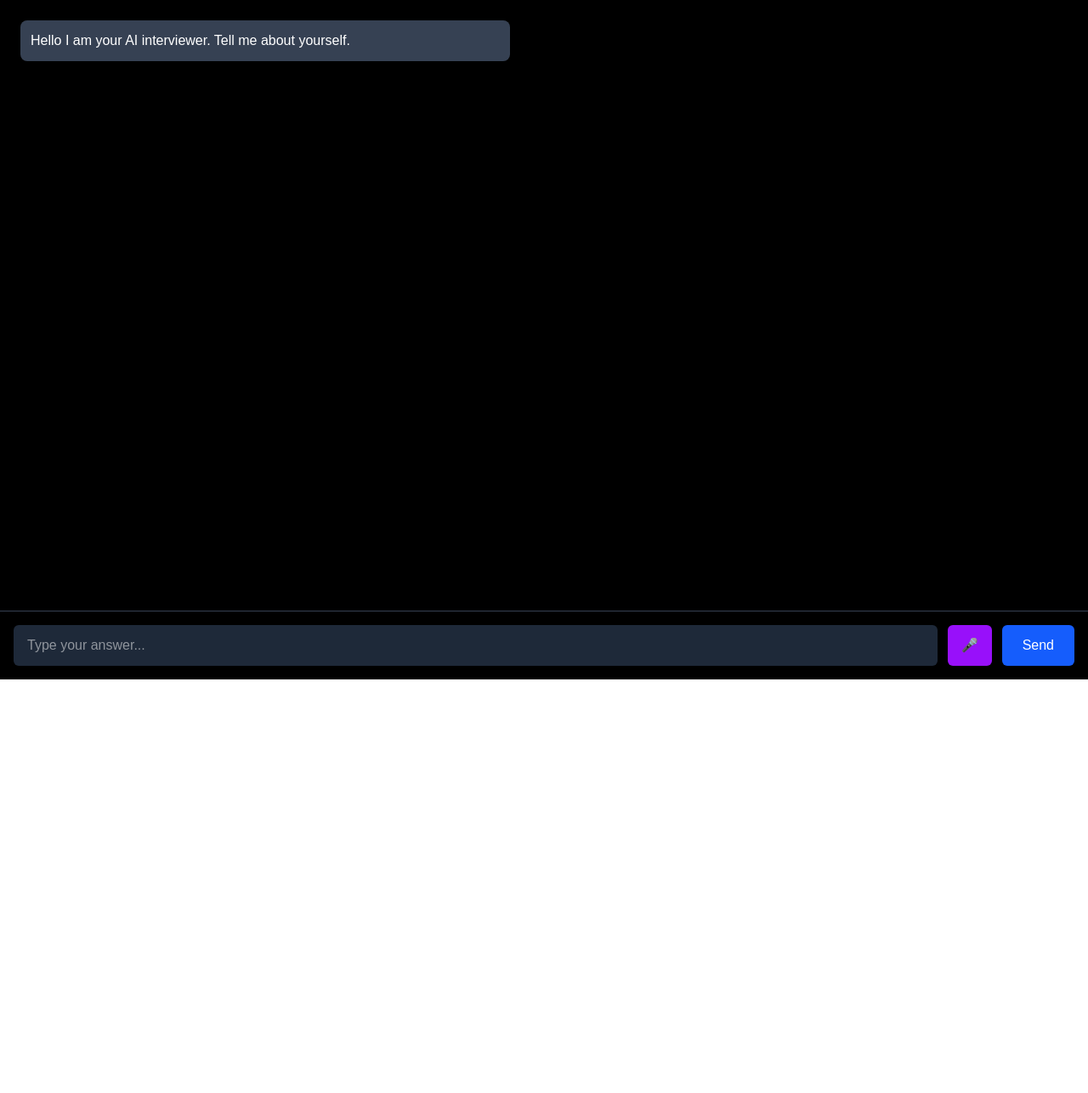
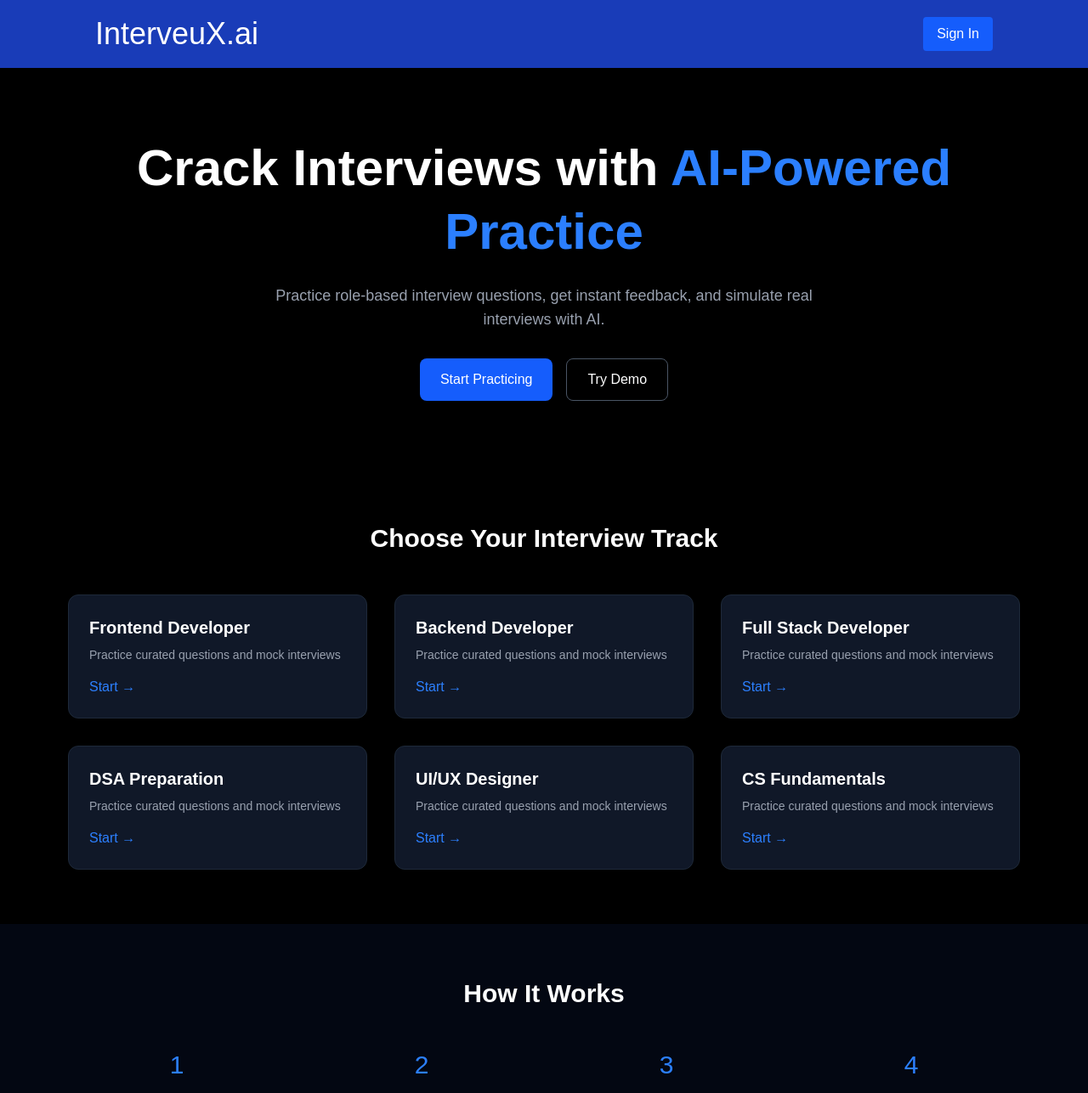
Before and after one commit to sandeepkumar23f/IntervueX.ai, a Next.js app: page /interview in a window 1280 px wide. Shown: the top 1287 px of the page at 85% size. Before the commit the page ends 800 px from the top, so only its background shows below. Built offline with nearby package versions, Linux system fonts and the light colour scheme; no server answers.

Commit message:
enhanced the landing page

```diff
--- a/app/interview/page.tsx
+++ b/app/interview/page.tsx
@@ -1,119 +1,113 @@
-"use client";
+import Navbar from "../navbar/page";
+export default function Home() {
+  return (
+    <div className="bg-black text-white min-h-screen">
 
-import { useState, useRef } from "react";
+      <Navbar />
 
-export default function InterviewPage() {
-  const [messages, setMessages] = useState<any[]>([
-    { role: "ai", content: "Hello  I am your AI interviewer. Tell me about yourself." }
-  ]);
-  const [input, setInput] = useState("");
-  const [loading, setLoading] = useState(false);
-  const recognitionRef = useRef<any>(null);
+      <section className="flex flex-col items-center justify-center text-center px-6 md:px-20 py-20">
 
-  const API = process.env.NEXT_PUBLIC_BACKEND_URL || "http://localhost:5000";
+        <h1 className="text-4xl md:text-6xl font-bold leading-tight">
+          Crack Interviews with{" "}
+          <span className="text-blue-500">AI-Powered Practice</span>
+        </h1>
 
-  const startListening = () => {
-    const SpeechRecognition =
-      (window as any).SpeechRecognition ||
-      (window as any).webkitSpeechRecognition;
+        <p className="mt-6 text-gray-400 max-w-2xl text-lg">
+          Practice role-based interview questions, get instant feedback,
+          and simulate real interviews with AI.
+        </p>
 
-    if (!SpeechRecognition) {
-      alert("Speech recognition not supported in this browser");
-      return;
-    }
+        <div className="mt-8 flex gap-4">
+          <button className="bg-blue-600 px-6 py-3 rounded-lg hover:bg-blue-700 transition">
+            Start Practicing
+          </button>
 
-    const recognition = new SpeechRecognition();
-    recognition.lang = "en-US";
-    recognition.start();
+          <button className="border border-gray-600 px-6 py-3 rounded-lg hover:bg-gray-800 transition">
+            Try Demo
+          </button>
+        </div>
 
-    recognition.onresult = (event: any) => {
-      const transcript = event.results[0][0].transcript;
-      setInput(transcript);
-    };
+      </section>
 
-    recognitionRef.current = recognition;
-  };
+      <section className="px-6 md:px-20 py-16">
 
-  const sendMessage = async () => {
-    if (!input.trim()) return;
+        <h2 className="text-3xl font-semibold text-center mb-12">
+          Choose Your Interview Track
+        </h2>
 
-    const newMessages = [...messages, { role: "user", content: input }];
-    setMessages(newMessages);
-    setInput("");
-    setLoading(true);
+        <div className="grid md:grid-cols-3 gap-8">
 
-    try {
-      const res = await fetch(`${API}/api/ai/interview`, {
-        method: "POST",
-        headers: { "Content-Type": "application/json" },
-        body: JSON.stringify({
-          message: input,
-          history: messages,
-        }),
-      });
+          {[
+            "Frontend Developer",
+            "Backend Developer",
+            "Full Stack Developer",
+            "DSA Preparation",
+            "UI/UX Designer",
+            "CS Fundamentals"
+          ].map((role, index) => (
+            <div
+              key={index}
+              className="bg-gray-900 p-6 rounded-xl hover:scale-105 transition cursor-pointer border border-gray-800 hover:border-blue-500"
+            >
+              <h3 className="text-xl font-semibold mb-2">{role}</h3>
+              <p className="text-gray-400 text-sm mb-4">
+                Practice curated questions and mock interviews
+              </p>
 
-      const data = await res.json();
+              <button className="text-blue-500 hover:underline">
+                Start →
+              </button>
+            </div>
+          ))}
 
-      setMessages([
-        ...newMessages,
-        { role: "ai", content: data.reply || "No response" },
-      ]);
-    } catch (error) {
-      console.error(error);
-    } finally {
-      setLoading(false);
-    }
-  };
+        </div>
+      </section>
 
-  return (
-    <div className="h-screen flex flex-col bg-black text-white">
+      <section className="px-6 md:px-20 py-16 bg-gray-950">
 
+        <h2 className="text-3xl font-semibold text-center mb-12">
+          How It Works
+        </h2>
 
+        <div className="grid md:grid-cols-4 gap-8 text-center">
 
-      <div className="flex-1 overflow-y-auto p-6 space-y-4">
-        {messages.map((msg, index) => (
-          <div
-            key={index}
-            className={`max-w-xl p-3 rounded-lg ${
-              msg.role === "user"
-                ? "bg-blue-600 ml-auto"
-                : "bg-gray-700"
-            }`}
-          >
-            {msg.content}
-          </div>
-        ))}
+          {[
+            "Choose Role",
+            "Practice with AI",
+            "Get Feedback",
+            "Crack Interview"
+          ].map((step, index) => (
+            <div key={index}>
+              <div className="text-blue-500 text-3xl mb-3">
+                {index + 1}
+              </div>
+              <p className="text-gray-300">{step}</p>
+            </div>
+          ))}
 
-        {loading && (
-          <div className="bg-gray-700 p-3 rounded-lg w-fit">
-            AI thinking...
-          </div>
-        )}
-      </div>
+        </div>
+      </section>
 
-      <div className="p-4 border-t border-gray-700 flex gap-3">
+      <section className="px-6 md:px-20 py-20 text-center">
 
-        <input
-          value={input}
-          onChange={(e) => setInput(e.target.value)}
-          placeholder="Type your answer..."
-          className="flex-1 h-12 px-4 rounded-md bg-gray-800 outline-none"
-        />
+        <h2 className="text-3xl md:text-4xl font-bold">
+          Ready to Ace Your Next Interview?
+        </h2>
 
-        <button
-          onClick={startListening}
-          className="bg-purple-600 px-4 rounded-md hover:bg-purple-700"
-        >
-          🎤
+        <p className="text-gray-400 mt-4">
+          Start practicing today and boost your confidence.
+        </p>
+
+        <button className="mt-8 bg-blue-600 px-8 py-3 rounded-lg hover:bg-blue-700 transition">
+          Get Started
         </button>
 
-        <button
-          onClick={sendMessage}
-          className="bg-blue-600 px-6 rounded-md hover:bg-blue-700"
-        >
-          Send
-        </button>
-      </div>
+      </section>
+
+      <footer className="border-t border-gray-800 py-6 text-center text-gray-500">
+        © {new Date().getFullYear()} InterveuX.ai — Built for future devs 🚀
+      </footer>
+
     </div>
   );
 }
```
